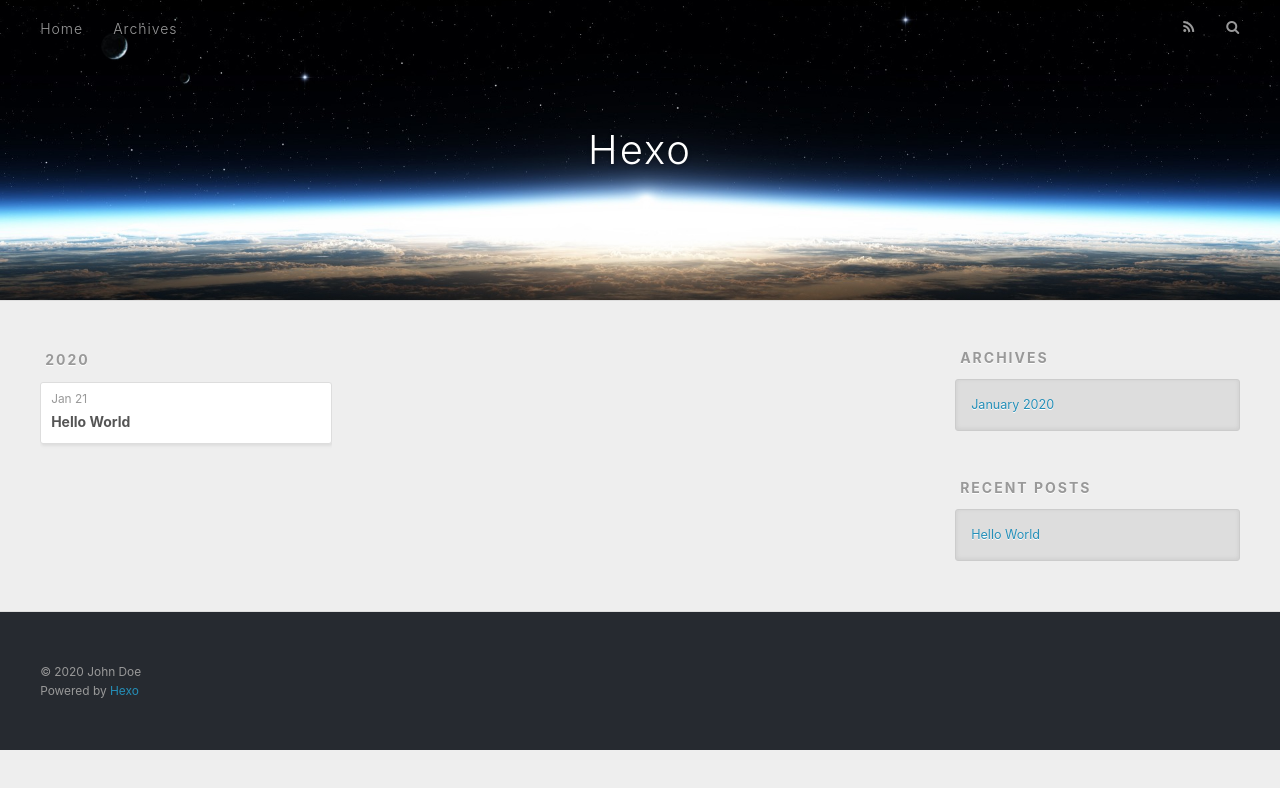
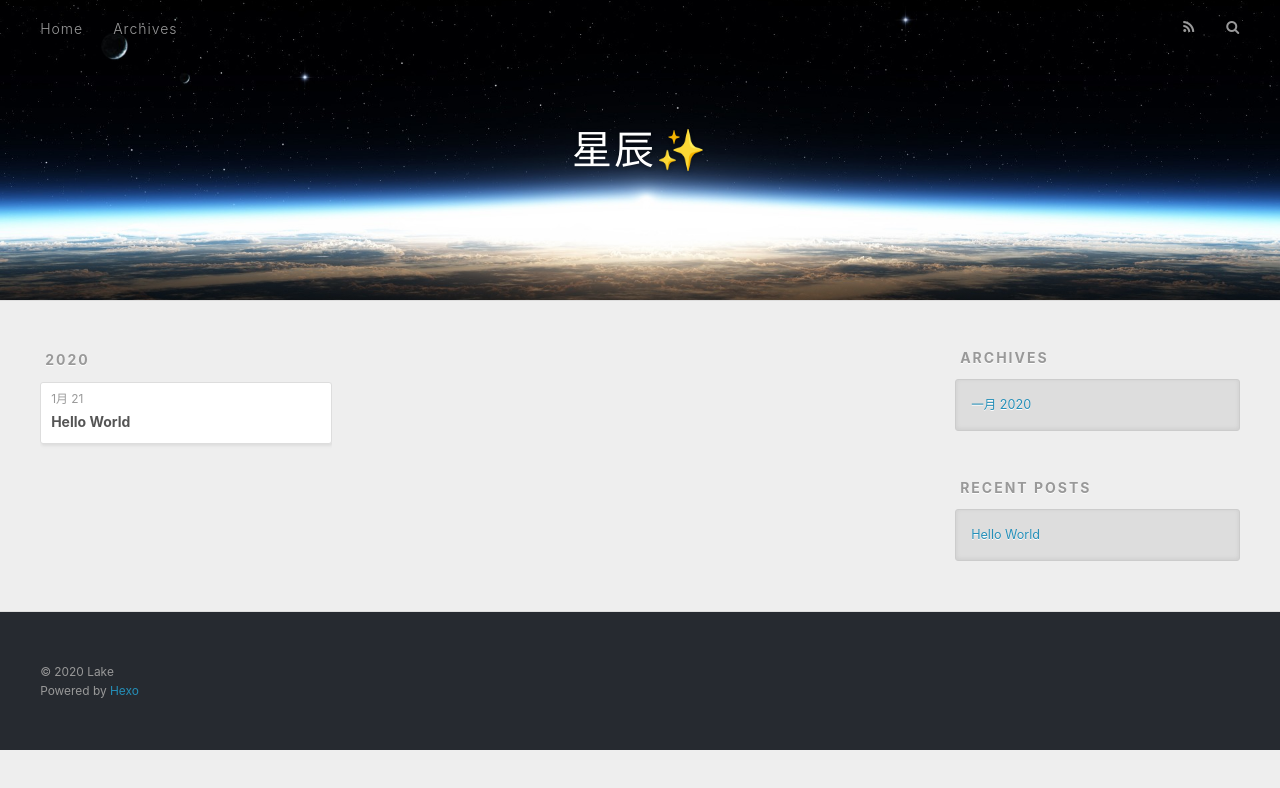
Before and after one commit to HHP-LL/HP-L.github.io, a plain HTML site: page archives/2020/01/index.html in a window 1280 px wide. Drawn offline with nearby package versions, Linux system fonts and the light colour scheme.

Commit message:
Site updated: 2020-01-26 06:20:16

```diff
--- a/archives/2020/01/index.html
+++ b/archives/2020/01/index.html
@@ -5,17 +5,17 @@
 
 
 
-  <title>Archives: 2020/1 | Hexo</title>
+  <title>Archives: 2020/1 | 星辰✨</title>
   <meta name="viewport" content="width=device-width, initial-scale=1, maximum-scale=1">
   <meta property="og:type" content="website">
-<meta property="og:title" content="Hexo">
+<meta property="og:title" content="星辰✨">
 <meta property="og:url" content="http://yoursite.com/archives/2020/01/index.html">
-<meta property="og:site_name" content="Hexo">
-<meta property="og:locale" content="en_US">
-<meta property="article:author" content="John Doe">
+<meta property="og:site_name" content="星辰✨">
+<meta property="og:locale" content="zh_CN">
+<meta property="article:author" content="Lake">
 <meta name="twitter:card" content="summary">
 
-    <link rel="alternate" href="/atom.xml" title="Hexo" type="application/atom+xml">
+    <link rel="alternate" href="/atom.xml" title="星辰✨" type="application/atom+xml">
 
 
     <link rel="icon" href="/favicon.png">
@@ -36,7 +36,7 @@
   <div id="header-outer" class="outer">
     <div id="header-title" class="inner">
       <h1 id="logo-wrap">
-        <a href="/" id="logo">Hexo</a>
+        <a href="/" id="logo">星辰✨</a>
       </h1>
 
     </div>
@@ -79,7 +79,7 @@
   <div class="archive-article-inner">
     <header class="archive-article-header">
       <a href="/2020/01/21/hello-world/" class="archive-article-date">
-  <time datetime="2020-01-21T03:55:55.070Z" itemprop="datePublished">Jan 21</time>
+  <time datetime="2020-01-21T03:55:55.070Z" itemprop="datePublished">1月 21</time>
 </a>
 
 
@@ -113,7 +113,7 @@
   <div class="widget-wrap">
     <h3 class="widget-title">Archives</h3>
     <div class="widget">
-      <ul class="archive-list"><li class="archive-list-item"><a class="archive-list-link" href="/archives/2020/01/">January 2020</a></li></ul>
+      <ul class="archive-list"><li class="archive-list-item"><a class="archive-list-link" href="/archives/2020/01/">一月 2020</a></li></ul>
     </div>
   </div>
 
@@ -141,7 +141,7 @@
 
   <div class="outer">
     <div id="footer-info" class="inner">
-      &copy; 2020 John Doe<br>
+      &copy; 2020 Lake<br>
       Powered by <a href="http://hexo.io/" target="_blank">Hexo</a>
     </div>
   </div>
```
Also changed, not shown: 2020/01/21/hello-world/index.html (+8 -8 lines), archives/2020/index.html (+10 -10 lines), archives/index.html (+10 -10 lines), index.html (+9 -9 lines), 111.txt (added).
